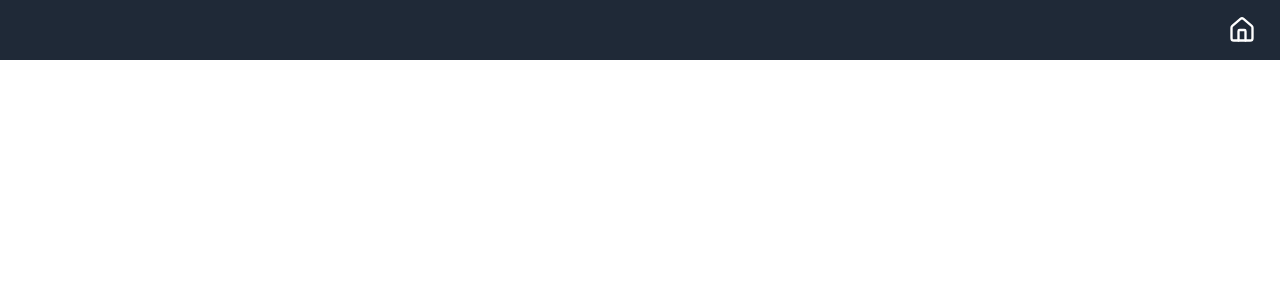
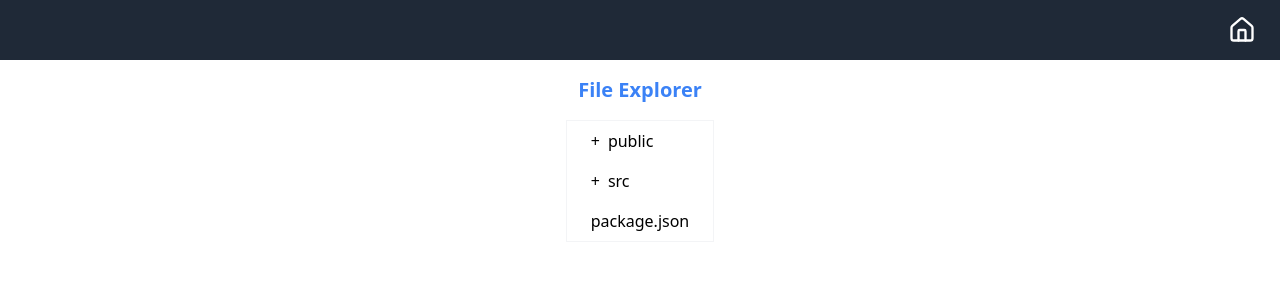
Before and after one commit to pranjal-pathak/Machine-Coding-React, a React (Vite) app: page /explorer in a window 1280 px wide. Before the commit this address had no page. Shown: the top 300 px of the page. Built offline with nearby package versions, Linux system fonts and the light colour scheme.

Commit message:
code added

```diff
--- a/src/App.jsx
+++ b/src/App.jsx
@@ -10,6 +10,7 @@ import ToDO from './components/todo/ToDO';
 import Carousel from './components/carousel/Carousel';
 import AutoComplete from './components/auto-complete/AutoComplete';
 import Modal from './components/modal/Modal';
+import Explorer from './components/file-explorer/Explorer';
 
 function App() {
   return (
@@ -26,6 +27,7 @@ function App() {
         <Route path="carousel" element={<Carousel />} />
         <Route path="auto" element={<AutoComplete />} />
         <Route path="modal" element={<Modal />} />
+        <Route path="explorer" element={<Explorer />} />
       </Routes>
     </>
   );
--- a/src/components/Home.jsx
+++ b/src/components/Home.jsx
@@ -10,6 +10,7 @@ const questionsConfig = [
   { name: 'Carousel', path: '/carousel' },
   { name: 'Auto Complete Search Box - Debouncing + Caching', path: '/auto' },
   { name: 'Modal', path: '/modal' },
+  { name: 'Explorer', path: '/explorer' },
 ];
 
 function Home() {
--- /dev/null
+++ b/src/components/file-explorer/Explorer.jsx
@@ -0,0 +1,41 @@
+import React, { useState } from 'react';
+import data from './data';
+
+const List = ({ data }) => {
+  const [isExpanded, setIsExpanded] = useState({});
+  const handleExpandToggle = (node) => {
+    setIsExpanded((prev) => ({
+      ...prev,
+      [node.name]: !prev[node.name],
+    }));
+  };
+  return (
+    <div className="border border-gray-100  ">
+      {data.map((node) => (
+        <div key={node.id} className="py-2 px-6">
+          {node.isFolder && (
+            <span className="pr-2 cursor-pointer" onClick={() => handleExpandToggle(node)}>
+              {isExpanded[node.name] ? '-' : '+'}
+            </span>
+          )}
+          <span>{node.name}</span>
+          {isExpanded[node.name] && node?.children && <List data={node.children} />}
+        </div>
+      ))}
+    </div>
+  );
+};
+
+const Explorer = () => {
+  const [items, setItems] = useState(data);
+  return (
+    <div className="flex flex-col justify-center items-center mt- 10">
+      <h1 className="text-blue-500 text-xl font-semibold p-4">File Explorer</h1>
+      <div className="max-w-[1000px] ">
+        <List data={items} />
+      </div>
+    </div>
+  );
+};
+
+export default Explorer;
--- /dev/null
+++ b/src/components/file-explorer/data.js
@@ -0,0 +1,60 @@
+const data = [
+  {
+    id: '1',
+    name: 'public',
+    isFolder: true,
+    children: [
+      {
+        id: '2',
+        name: 'assets',
+        isFolder: true,
+        children: [
+          { id: '3', name: 'logo.png', isFolder: false, children: [] },
+          { id: '4', name: 'background.jpg', isFolder: false, children: [] },
+        ],
+      },
+      {
+        id: '5',
+        name: 'index.html',
+        isFolder: false,
+        children: [],
+      },
+    ],
+  },
+  {
+    id: '6',
+    name: 'src',
+    isFolder: true,
+    children: [
+      {
+        id: '7',
+        name: 'components',
+        isFolder: true,
+        children: [
+          { id: '8', name: 'Header.js', isFolder: false, children: [] },
+          { id: '9', name: 'Footer.js', isFolder: false, children: [] },
+        ],
+      },
+      {
+        id: '10',
+        name: 'App.js',
+        isFolder: false,
+        children: [],
+      },
+      {
+        id: '11',
+        name: 'index.js',
+        isFolder: false,
+        children: [],
+      },
+    ],
+  },
+  {
+    id: '12',
+    name: 'package.json',
+    isFolder: false,
+    children: [],
+  },
+];
+
+export default data;
```
